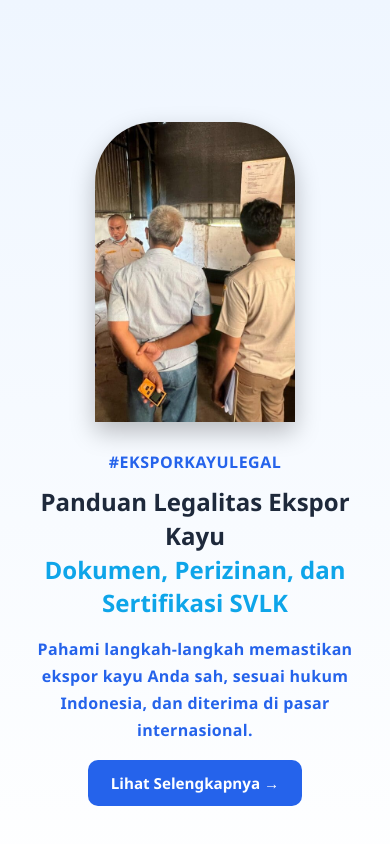
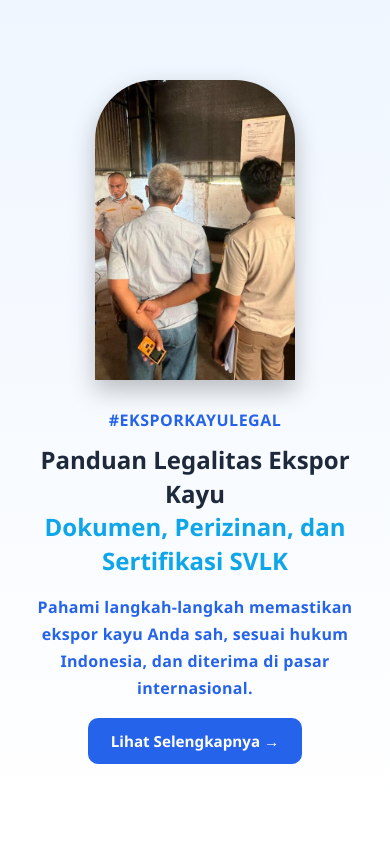
Before and after one commit to Muqniansyah/menaraweb, a Next.js app: page / in a window 390 px wide. Shown: the top 844 px of the page. Built offline with nearby package versions, Linux system fonts and the light colour scheme.

Commit message:
header maxwidth 100

```diff
--- a/src/css/header.css
+++ b/src/css/header.css
@@ -96,7 +96,7 @@
 /* ===== Responsif (Mobile ≤450px) ===== */
 @media (max-width: 450px) {
   .hero-full {
-    min-height: 110vh;
+    min-height: 100vh;
     flex-direction: column;
     padding: 1.5rem 1rem;
     gap: 1.5rem;
```
